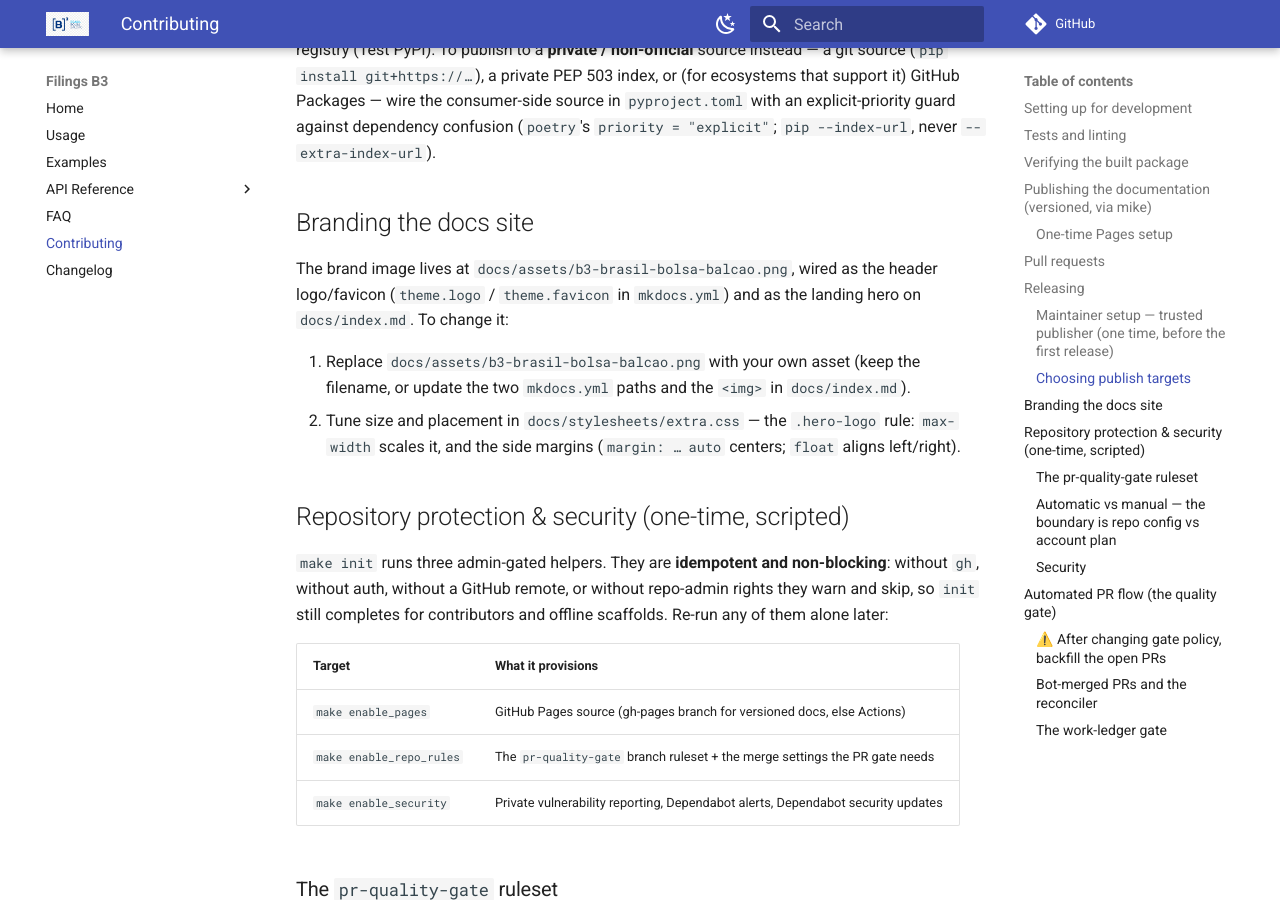
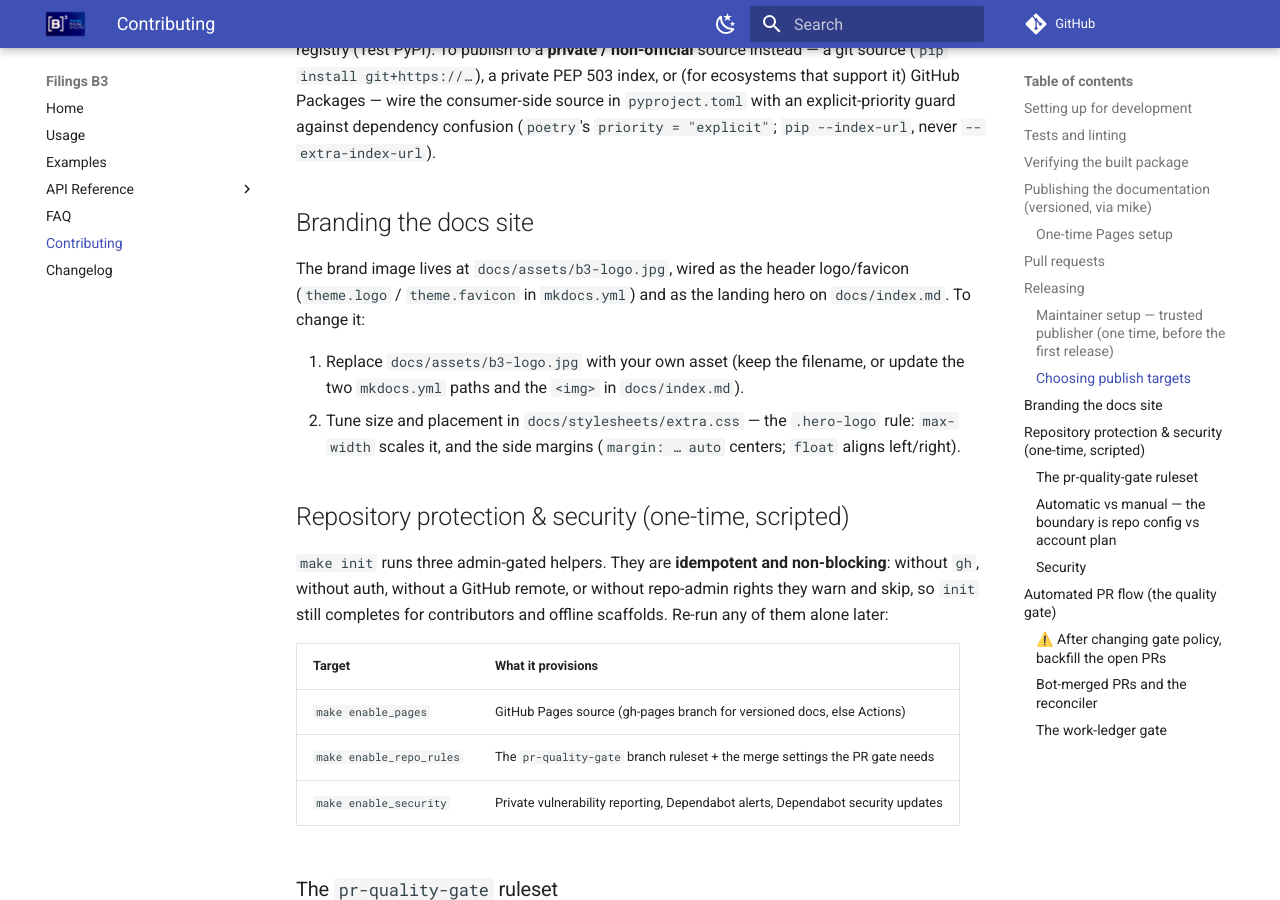
Before and after one commit to guilhermegor/filings-b3, an MkDocs documentation site: the page built from docs/contributing.md, in a window 1280 px wide and 900 px high, scrolled down 3259 px. Built offline with MkDocs 1.6.1 and Material for MkDocs 9.7.7, drawn with Linux system fonts in a browser that asks for light colours; comment, search, counter and statistics services are not loaded; the version menu is left out.

Commit message:
docs: replace the brand logo with the B3 logotipo
Swap the docs/README brand mark for assets/b3-logo.jpg (the B3
logotipo), repointing mkdocs logo/favicon, the landing hero, the README
mark, and the contributing branding note. Drop the previous placeholder
png.

Also restore the author's LinkedIn link in the README, dropped when the
scaffold's ${LINKEDIN_URL} placeholder was filled.

```diff
--- a/docs/contributing.md
+++ b/docs/contributing.md
@@ -132,11 +132,11 @@ against dependency confusion (`poetry`'s `priority = "explicit"`; `pip --index-u
 
 ## Branding the docs site
 
-The brand image lives at `docs/assets/b3-brasil-bolsa-balcao.png`, wired as the header
+The brand image lives at `docs/assets/b3-logo.jpg`, wired as the header
 logo/favicon (`theme.logo` / `theme.favicon` in `mkdocs.yml`) and as the landing hero on
 `docs/index.md`. To change it:
 
-1. Replace `docs/assets/b3-brasil-bolsa-balcao.png` with your own asset (keep the filename, or
+1. Replace `docs/assets/b3-logo.jpg` with your own asset (keep the filename, or
    update the two `mkdocs.yml` paths and the `<img>` in `docs/index.md`).
 2. Tune size and placement in `docs/stylesheets/extra.css` — the `.hero-logo` rule: `max-width`
    scales it, and the side margins (`margin: … auto` centers; `float` aligns left/right).
--- a/docs/stylesheets/extra.css
+++ b/docs/stylesheets/extra.css
@@ -1,5 +1,5 @@
 /* Brand styles for the landing hero. The logo asset lives at
-   docs/assets/b3-brasil-bolsa-balcao.png; tune size/placement here. */
+   docs/assets/b3-logo.jpg; tune size/placement here. */
 
 .hero-logo {
     display: block;
--- a/mkdocs.yml
+++ b/mkdocs.yml
@@ -17,8 +17,8 @@ extra_css:
 theme:
   name: material
   # Brand mark served from docs/assets/ (MkDocs only serves files under docs/).
-  logo: assets/b3-brasil-bolsa-balcao.png
-  favicon: assets/b3-brasil-bolsa-balcao.png
+  logo: assets/b3-logo.jpg
+  favicon: assets/b3-logo.jpg
   palette:
     - scheme: default
       primary: indigo
```
Also changed, not shown: README.md (+3 -3 lines), docs/index.md (+1 -1 lines), assets/b3-brasil-bolsa-balcao.png (deleted), assets/b3-logo.jpg (added), docs/assets/b3-brasil-bolsa-balcao.png (deleted), docs/assets/b3-logo.jpg (added).
